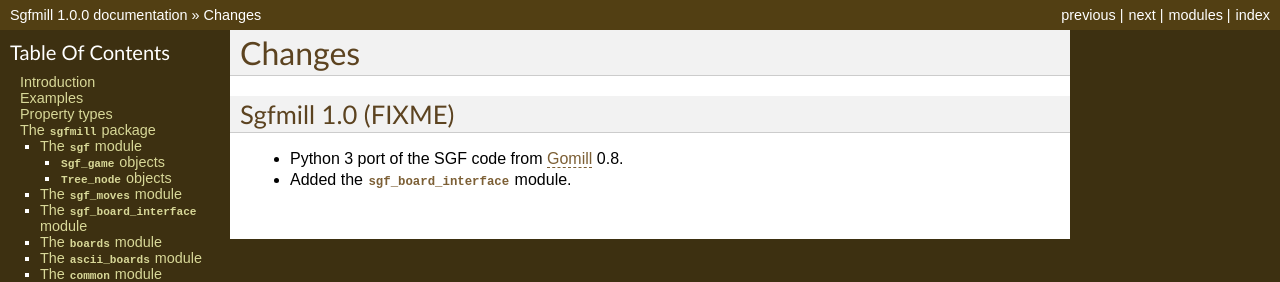
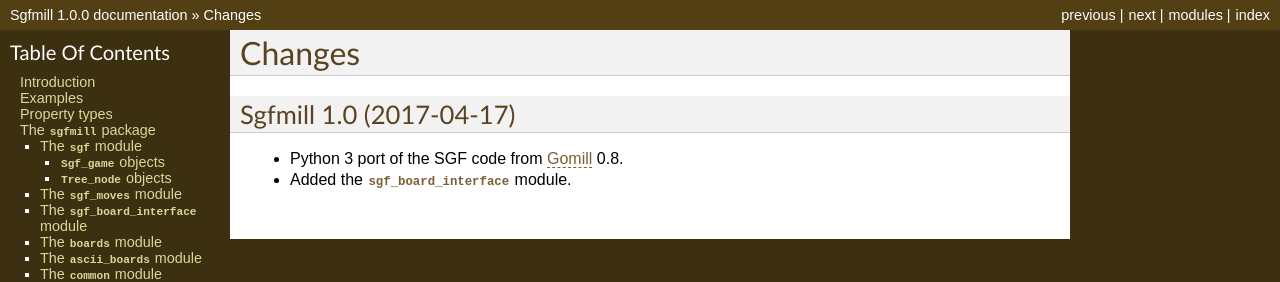
Before and after one commit to mattheww/sgfmill, a Sphinx documentation site: the page built from doc/changes.rst, in a window 1280 px wide. Shown: the top 282 px of the page. Built offline with Sphinx 7.4.7, drawn with Linux system fonts in a browser that asks for light colours.

Commit message:
Release date for 1.0.0 in changelog

```diff
--- a/doc/changes.rst
+++ b/doc/changes.rst
@@ -2,8 +2,8 @@ Changes
 =======
 
 
-Sgfmill 1.0 (FIXME)
--------------------
+Sgfmill 1.0 (2017-04-17)
+------------------------
 
 * Python 3 port of the SGF code from Gomill__ 0.8.
 
```
